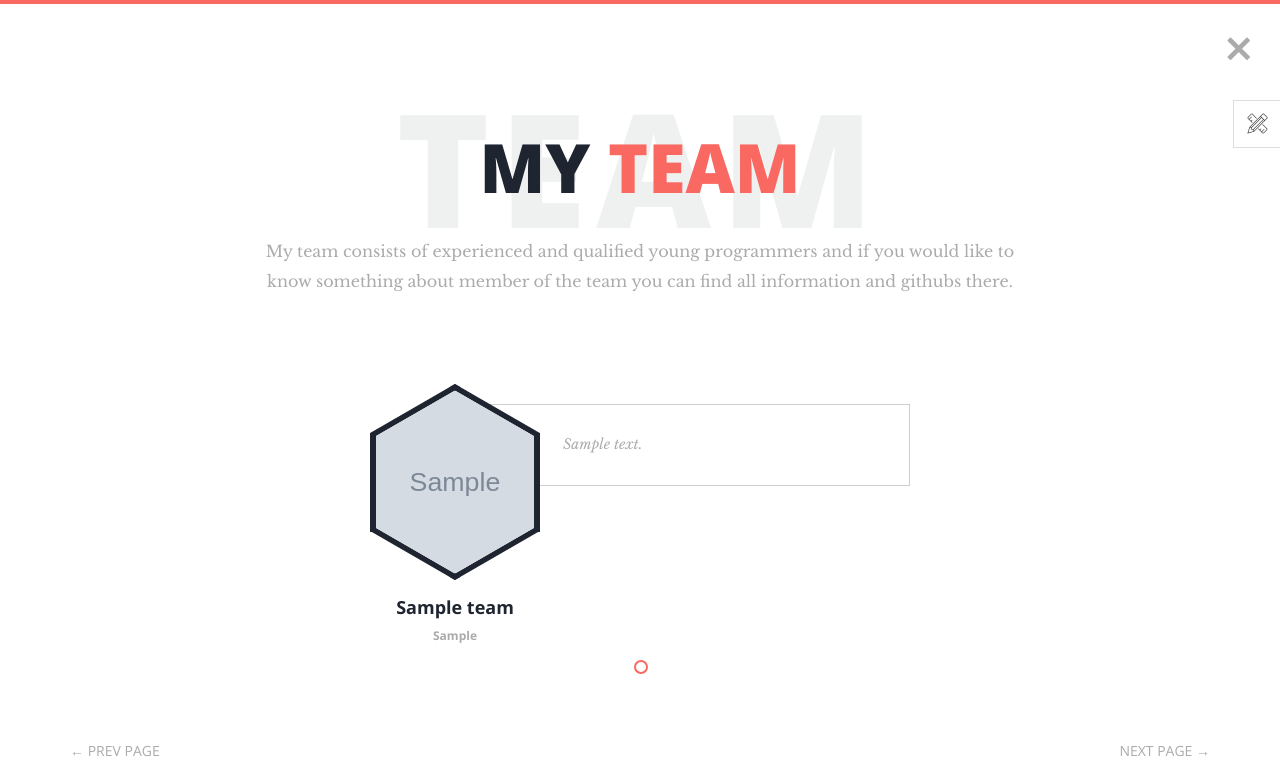
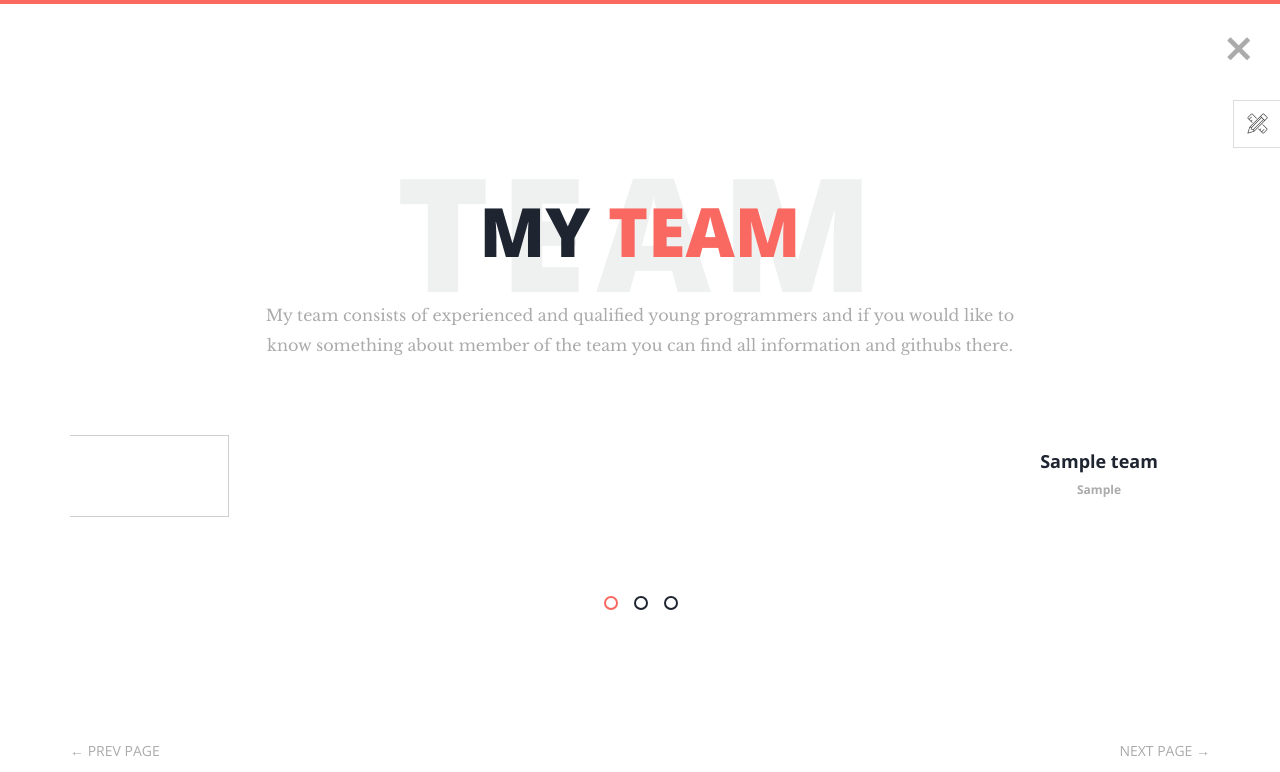
Before and after one commit to abbos-rasulov/My-portfolio-website, a Django app: page /team/ in a window 1280 px wide. Shown: the top 772 px of the page. Run offline with Django 4.2, Linux system fonts and the light colour scheme; tables that the repository leaves empty hold one stand-in row (values such as "Sample post"); grey boxes marked "Sample" are stand-in pictures; some libraries are stand-ins or nearby versions; some web fonts are replaced.

Commit message:
added sompe updates

```diff
--- a/portfolio/models.py
+++ b/portfolio/models.py
@@ -87,6 +87,7 @@
 class Team(models.Model):
     name = models.CharField(max_length=200)
     job = models.CharField(max_length=200)
+    url = models.URLField(max_length=200, null=True)
     image = models.ImageField(upload_to='team/%Y/%m/%d')
     description = models.TextField(max_length=500)
     created = models.DateTimeField(auto_now_add=True)
--- a/portfolio/templates/about.html
+++ b/portfolio/templates/about.html
@@ -44,6 +44,8 @@
               <div class="progress clear">
                 <div class="skill-name">{{ skill.name }}</div>
               </div> <!-- /.progress -->
+                  {% empty %}
+                  <p>no skills yet</p>
             {% endfor %}
             </div> <!-- /.skill-wrapper -->
           </div> <!-- /.col -->
--- a/portfolio/templates/resume.html
+++ b/portfolio/templates/resume.html
@@ -61,6 +61,8 @@
                     <span>{{ exp.description|safe }}</span>
                   </div>
                 </div>
+                   {% empty %}
+                  <p>no skills yet</p>
                   {% endfor %}
                 <!-- /.history-item -->
               </div>
--- a/portfolio/templates/team.html
+++ b/portfolio/templates/team.html
@@ -26,7 +26,7 @@
                 {% for team in teammates %}
               <div class="item">
                 <figure class="thumb">
-                  <div class="tm-hex" style="background-image: url('{{ team.image.url }}');">
+                    <a href="" ></a>
                     <div class="hexTop"></div>
                     <div class="hexBottom"></div>
                   </div>
@@ -36,7 +36,7 @@
                   </figcaption>
                 </figure>
                 <div class="text">
-                  <p>{{ team.description }}</p>
+                  <p>{{ team.description|safe }}</p>
                 </div>
               </div>
                 {% endfor %}
--- a/static/css/style.css
+++ b/static/css/style.css
@@ -1439,3 +1439,11 @@
   border-color: #1e2530;
 }
 /*# sourceMappingURL=style.css.map */
+
+/*# sourceMappingURL=style.css.map */
+@media (max-width: 700px){
+  .homeimg {
+    width: 50%;
+  }
+
+}
```
Also changed, not shown: media/team/2023/02/16/no_image.png (added), portfolio/migrations/0002_team_url.py (added).
